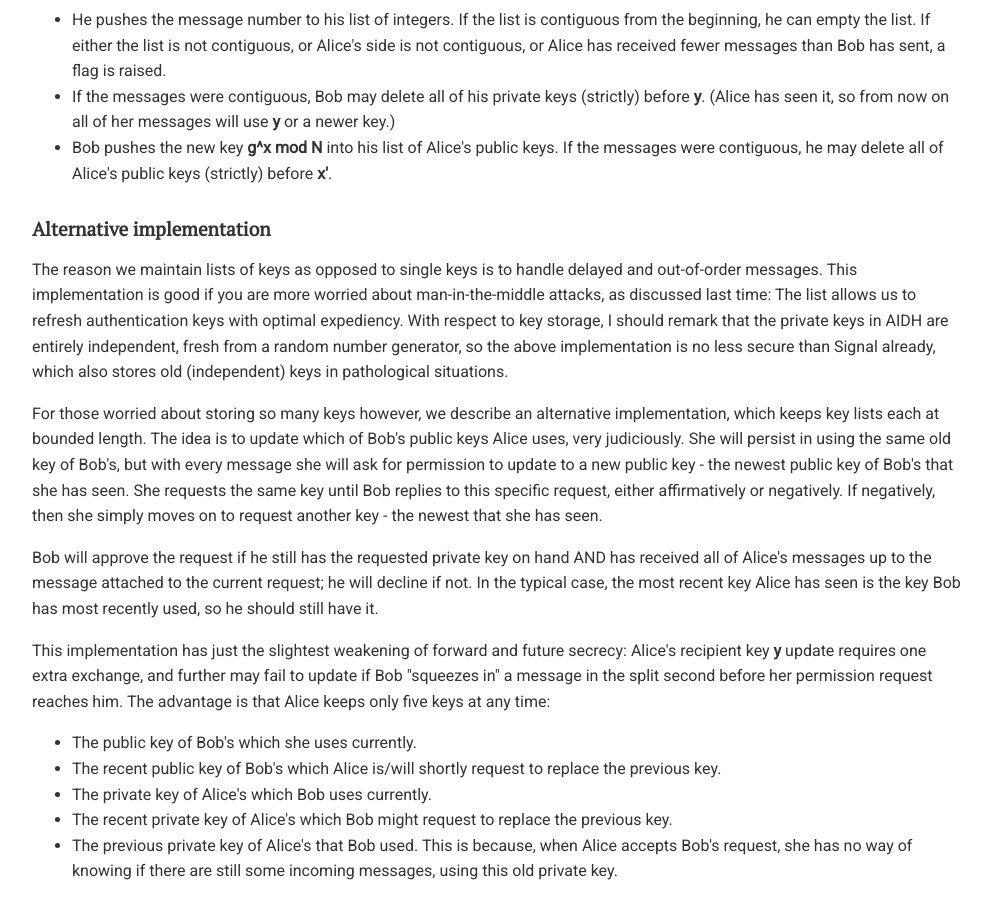
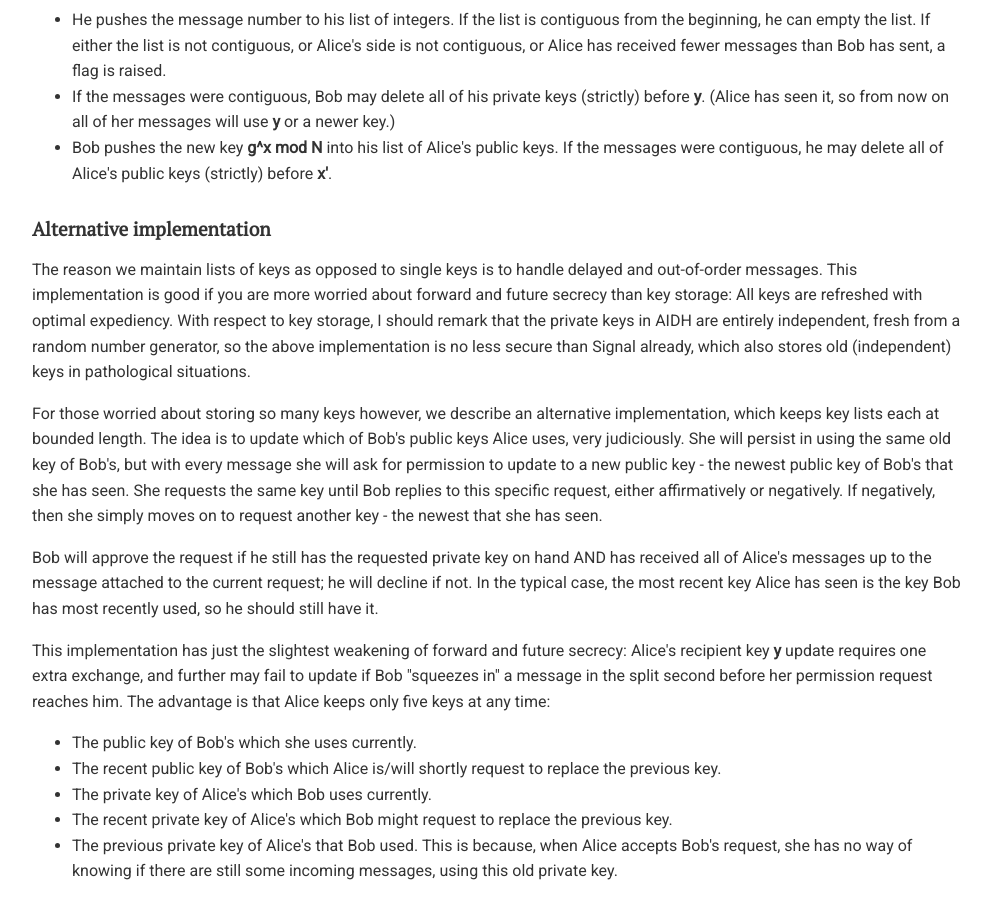
Before and after one commit to chatscrypt/chatscrypt.github.io, a Jekyll site: the page built from _posts/2020-01-23-the-chatscrypt-architecture-part-iii-authenticated-inductive-diffie-hellman.html, in a window 1280 px wide and 900 px high, scrolled down 2387 px. Shown: the whole window, without its empty margins (143-1134 px from the left). Built offline with Jekyll 4.4.1, drawn with Linux system fonts in a browser that asks for light colours; comment, search, counter and statistics services are not loaded.

Commit message:
Update 2020-01-23-the-chatscrypt-architecture-part-iii-authenticated-inductive-diffie-hellman.html

```diff
--- a/_posts/2020-01-23-the-chatscrypt-architecture-part-iii-authenticated-inductive-diffie-hellman.html
+++ b/_posts/2020-01-23-the-chatscrypt-architecture-part-iii-authenticated-inductive-diffie-hellman.html
@@ -87,7 +87,7 @@ For authentication, Bob searches for <b>x'</b> in his list of Alice's public key
 
 <h2>Alternative implementation</h2>
 
-The reason we maintain lists of keys as opposed to single keys is to handle delayed and out-of-order messages. This implementation is good if you are more worried about man-in-the-middle attacks, as discussed last time: The list allows us to refresh authentication keys with optimal expediency. With respect to key storage, I should remark that the private keys in AIDH are entirely independent, fresh from a random number generator, so the above implementation is no less secure than Signal already, which also stores old (independent) keys in pathological situations.
+The reason we maintain lists of keys as opposed to single keys is to handle delayed and out-of-order messages. This implementation is good if you are more worried about forward and future secrecy than key storage: All keys are refreshed with optimal expediency. With respect to key storage, I should remark that the private keys in AIDH are entirely independent, fresh from a random number generator, so the above implementation is no less secure than Signal already, which also stores old (independent) keys in pathological situations.
 
 <p> For those worried about storing so many keys however, we describe an alternative implementation, which keeps key lists each at bounded length. The idea is to update which of Bob's public keys Alice uses, very judiciously. She will persist in using the same old key of Bob's, but with every message she will ask for permission to update to a new public key - the newest public key of Bob's that she has seen. She requests the same key until Bob replies to this specific request, either affirmatively or negatively. If negatively, then she simply moves on to request another key - the newest that she has seen.
 
```
